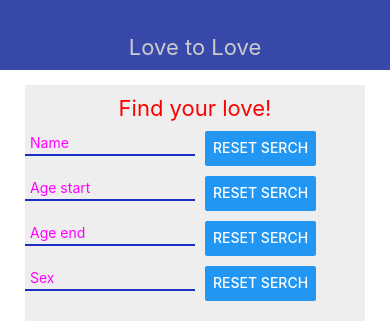
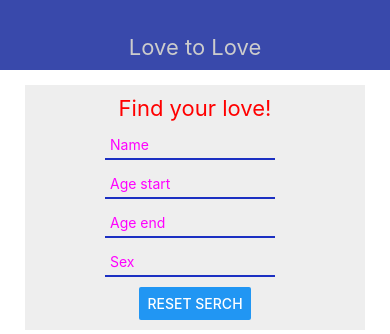
Before and after one commit to Endr1us/test-react-native, a React Native app: screen / in a window 390 px wide. Shown: the top 334 px of the page. Built offline with nearby package versions, Linux system fonts and the light colour scheme; no server answers.

Commit message:
Update Filtres.js

```diff
--- a/src/components/Filtres.js
+++ b/src/components/Filtres.js
@@ -4,18 +4,22 @@ import { StyleSheet, Text, View, TextInput, Button } from "react-native";
 export default class Filtres extends React.Component {
   constructor(props) {
     super(props);
-    this.textInput = React.createRef();
-    this.textInput2 = React.createRef();
-    this.textInput3 = React.createRef();
-    this.textInput4 = React.createRef();
+    this.state = { message: "Serch reset! Start new serch!" };
   }
+
+  handleClick = () => {
+    alert(this.state.message);
+    this.textInput.clear();
+    this.textInput2.clear();
+    this.textInput3.clear();
+    this.textInput4.clear();
+  };
 
   render() {
     return (
       <View style={styles.filtres}>
         <Text style={styles.text}>Find your love!</Text>
         <View style={styles.inputBlock}>
-          <View style={styles.TextinputStyle}>
           <TextInput
             ref={input => {
               this.textInput = input;
@@ -25,12 +29,7 @@ export default class Filtres extends React.Component {
             name="first_name"
             placeholder="Name"
           />
-            <Button
-              title="Reset serch"
-              onPress={() => this.textInput.clear()}
-            />
-          </View>
-          <View style={styles.TextinputStyle}>
+
           <TextInput
             ref={input => {
               this.textInput2 = input;
@@ -40,12 +39,7 @@ export default class Filtres extends React.Component {
             name="dob"
             placeholder="Age start"
           />
-            <Button
-              title="Reset serch"
-              onPress={() => this.textInput2.clear()}
-            />
-          </View>
-          <View style={styles.TextinputStyle}>
+
           <TextInput
             ref={input => {
               this.textInput3 = input;
@@ -55,12 +49,7 @@ export default class Filtres extends React.Component {
             name="dob"
             placeholder="Age end"
           />
-            <Button
-              title="Reset serch"
-              onPress={() => this.textInput3.clear()}
-            />
-          </View>
-          <View style={styles.TextinputStyle}>
+
           <TextInput
             ref={input => {
               this.textInput4 = input;
@@ -70,12 +59,12 @@ export default class Filtres extends React.Component {
             name="gender"
             placeholder="Sex"
           />
+
           <Button
             style={styles.button}
             title="Reset serch"
-              onPress={() => this.textInput4.clear()}
+            onPress={this.handleClick}
           />
-          </View>
         </View>
       </View>
     );
@@ -100,11 +89,7 @@ const styles = StyleSheet.create({
     justifyContent: "center",
     paddingBottom: 10
   },
-  TextinputStyle: {
-    flexDirection: "row",
-    marginBottom: 10,
-    height: 35
-  },
+
   input: {
     marginBottom: 10,
     marginRight: 10,
```
Lines whose indentation alone changed are shown as unchanged.
